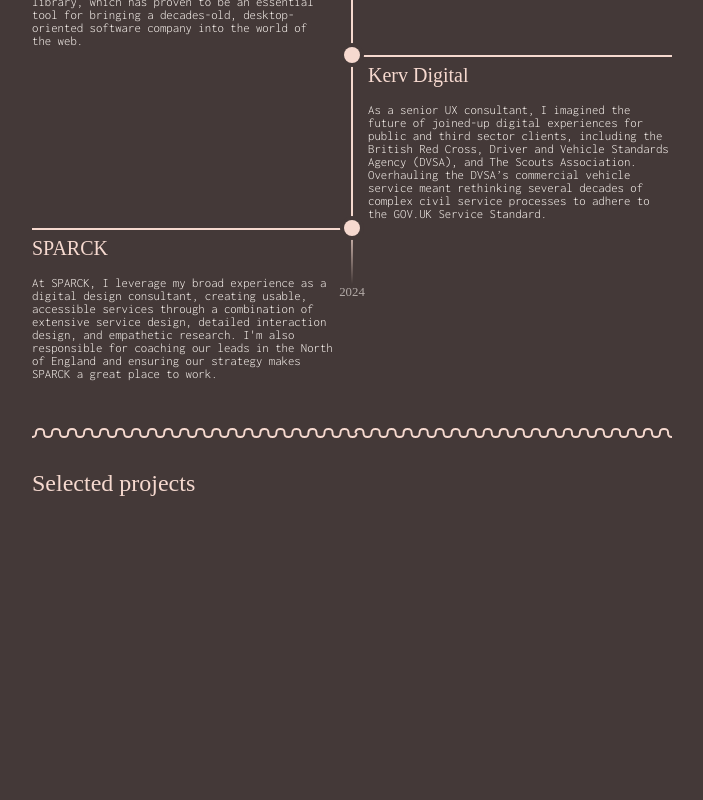
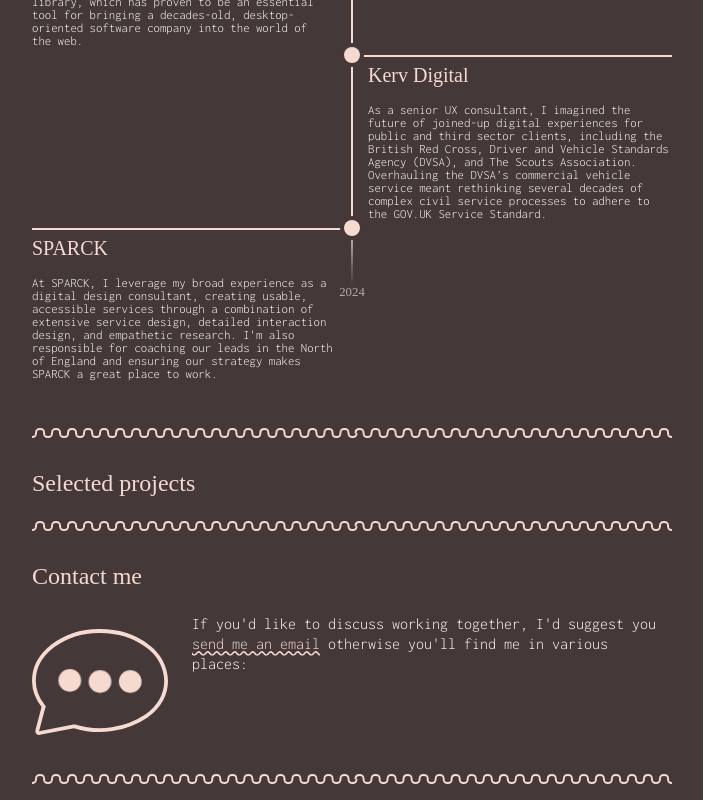
Before and after one commit to jrmedd/jamesmedd.co.uk, a React (Vite) app: page /contact in a window 1280 px wide. Shown: the part 1285-2085 px from the top of the page, without its empty margins (288-991 px from the left). Before the commit the page ends 1798 px from the top, so only its background shows below. Built offline with nearby package versions, Linux system fonts and the light colour scheme; a web font is replaced by a local one.

Commit message:
Start work on contact

```diff
--- a/src/App.jsx
+++ b/src/App.jsx
@@ -1,6 +1,6 @@
 import { useEffect, useState } from 'react'
 import { ContentContainer, Cluster, Main, Header, Nav, Stack } from './components/Layout'
-import { HeadingXL, HeadingL, Paragraph } from './components/Typography'
+import { HeadingXL, HeadingL, Link, Paragraph } from './components/Typography'
 import { Button } from './components/Button'
 import { ThemeProvider } from 'styled-components'
 import { GlobalStyle, theme } from './theme'
@@ -10,6 +10,7 @@
 
 import { career } from './careerOverview.json'
 import { Timeline } from './components/Timeline'
+import { ChatBubble } from './components/ChatBubble'
 
 function App() {
   const [earliest, setEarliest] = useState('')
@@ -57,6 +58,19 @@
             <HeadingL id='projects' as='h2'>
               Selected projects
             </HeadingL>
+            <Wiggle />
+          </Stack>
+          <Stack $alignMobile='center' $gap='1.5rem'>
+            <HeadingL id='contact' as='h2'>
+              Contact me
+            </HeadingL>
+            <Cluster $justify='center' $gap='1.5rem'>
+              <ChatBubble size='8.5rem' />
+              <Paragraph>
+                If you'd like to discuss working together, I'd suggest you <Link href="mailto:hello@jamesmedd.co.uk?subject=Hi%20James">send me an email</Link> otherwise you'll find me in various places:
+              </Paragraph>
+            </Cluster>
+            <Wiggle />
           </Stack>
         </Main>
       </ContentContainer>
--- /dev/null
+++ b/src/components/ChatBubble.jsx
@@ -0,0 +1,57 @@
+import styled, { css, keyframes } from 'styled-components'
+
+const bounce = keyframes`
+  0%, 100% {
+    transform: translateY(0);
+  }
+  10% {
+    transform: translateY(-0.4rem); /* Ellipse stretches slightly upward */
+  }
+  30% {
+    transform: translateY(0); /* Back to normal */
+  }
+  75% {
+    transform: translateY(0.05rem); /* Squash effect on landing */
+  }
+`;
+const BubbleWrapper = styled.svg(props => css`
+  height: ${props => props.$size};
+  path {
+    stroke: ${props => props.theme.interactive};
+    fill: none;
+  }
+`)
+
+const Dot = styled.ellipse(props => css`
+  animation: ${bounce} 2s infinite ease-in-out;
+  animation-delay: ${props => props.$delay}s;
+  fill: ${props => props.theme.interactive};
+`)
+
+const dots = [
+  {
+    cx: 20,
+    cy: 35,
+    rx: 6,
+    ry: 6
+  },
+  {
+    cx: 36,
+    cy: 35,
+    rx: 6,
+    ry: 6
+  },
+  {
+    cx: 52,
+    cy: 35,
+    rx: 6,
+    ry: 6
+  }
+]
+
+export const ChatBubble = props => (
+  <BubbleWrapper $size={props.size} viewBox='0 0 72 72'>
+    <path strokeWidth="2" d="m6 49.6.2-.5-.3-.4C2.8 44.7 1 40.2 1 35.3c0-7.2 3.8-13.7 10.1-18.5A41.3 41.3 0 0 1 36 9c9.7 0 18.5 3 24.9 7.8A23.5 23.5 0 0 1 71 35.3c0 7.2-3.8 13.7-10.1 18.5a45 45 0 0 1-38.4 5.7H22L4 63a1 1 0 0 1-1.2-1.3L6 49.6Z"/>
+    { dots.map((dot, index) => <Dot {...dot} $delay={index * .25} />)}
+  </BubbleWrapper>
+)
--- a/src/components/Typography.jsx
+++ b/src/components/Typography.jsx
@@ -14,6 +14,10 @@
 const HeadingL = styled(Heading)`
   font-size: 1.5rem;
 `
+const Link = styled.a(props => css`
+  color: ${props => props.theme.interactive};
+  text-decoration-style: wavy;
+`)
 
 const Paragraph = styled.p(props => css`
   font-family: 'Inconsolata';
@@ -35,4 +39,4 @@
   overflow:hidden;
 `)
 
-export { HeadingXL, HeadingL, Paragraph, ScreenReaderOnly }
+export { HeadingXL, HeadingL, Paragraph, Link, ScreenReaderOnly }
```
